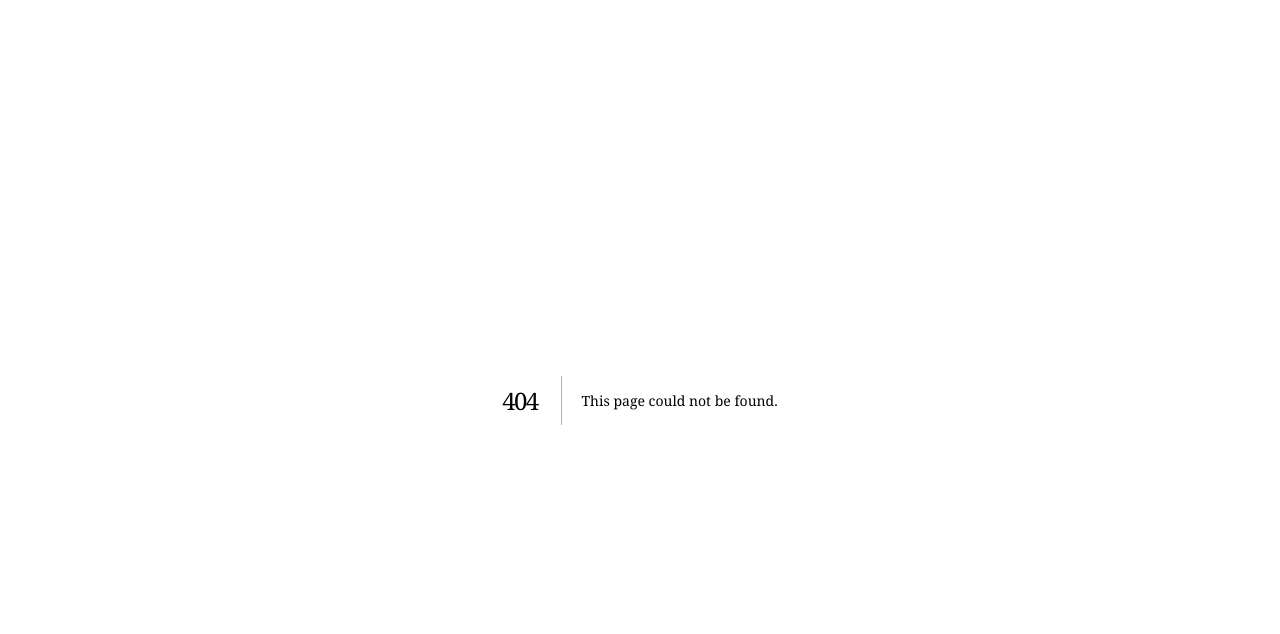
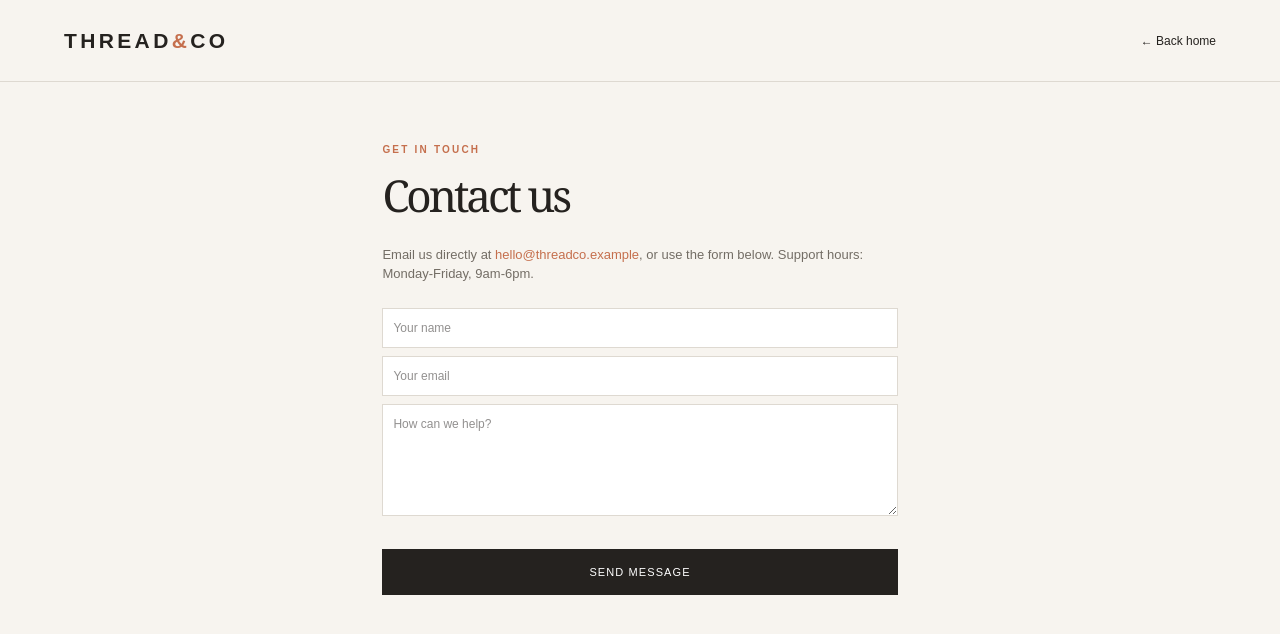
Before and after one commit to shammell/Clothing-Brand, a Next.js app in the folder frontend/: page /contact in a window 1280 px wide. Before the commit this address had no page. Shown: the top 634 px of the page. Built offline with nearby package versions, Linux system fonts and the light colour scheme.

Commit message:
Add /contact page
Co-Authored-By: Claude Sonnet 5 <noreply@anthropic.com>

```diff
--- /dev/null
+++ b/frontend/app/contact/page.tsx
@@ -0,0 +1,63 @@
+"use client";
+
+import Link from "next/link";
+import { useState, type FormEvent } from "react";
+
+export default function ContactPage() {
+  const [name, setName] = useState("");
+  const [email, setEmail] = useState("");
+  const [message, setMessage] = useState("");
+  const [submitted, setSubmitted] = useState(false);
+
+  const handleSubmit = (event: FormEvent) => {
+    event.preventDefault();
+    if (!name.trim() || !email.trim() || !message.trim()) return;
+    // No backend support-ticket endpoint exists in this app - this is a
+    // deliberate no-op confirmation, not a bug. Nothing is sent
+    // anywhere. Wiring this to a real inbox/ticket system is future
+    // scope, not part of this phase.
+    setSubmitted(true);
+    setName("");
+    setEmail("");
+    setMessage("");
+  };
+
+  return (
+    <main className="store-shell">
+      <nav className="navbar">
+        <Link className="brand" href="/">THREAD<span>&</span>CO</Link>
+        <Link href="/" className="back-link">← Back home</Link>
+      </nav>
+
+      <section className="page-shell">
+        <p className="eyebrow">GET IN TOUCH</p>
+        <h1>Contact us</h1>
+        <p style={{ color: "#736d65", fontSize: 13, marginBottom: 24 }}>
+          Email us directly at <a href="mailto:hello@threadco.example" style={{ color: "var(--accent)" }}>hello@threadco.example</a>,
+          or use the form below. Support hours: Monday-Friday, 9am-6pm.
+        </p>
+
+        {submitted ? (
+          <div className="empty-state" style={{ marginTop: 0 }}>
+            <span>✓</span>
+            <p>Thanks — we&apos;ll get back to you soon.</p>
+          </div>
+        ) : (
+          <form className="shipping-form" style={{ borderTop: "none", paddingTop: 0 }} onSubmit={handleSubmit}>
+            <input required placeholder="Your name" value={name} onChange={(event) => setName(event.target.value)} />
+            <input required type="email" placeholder="Your email" value={email} onChange={(event) => setEmail(event.target.value)} />
+            <textarea
+              required
+              placeholder="How can we help?"
+              value={message}
+              onChange={(event) => setMessage(event.target.value)}
+              rows={5}
+              style={{ border: "1px solid var(--line)", background: "white", padding: 10, fontSize: 12, outlineColor: "var(--accent)", resize: "vertical" }}
+            />
+            <button className="checkout interactive" type="submit" style={{ justifyContent: "center" }}>Send message</button>
+          </form>
+        )}
+      </section>
+    </main>
+  );
+}
```
